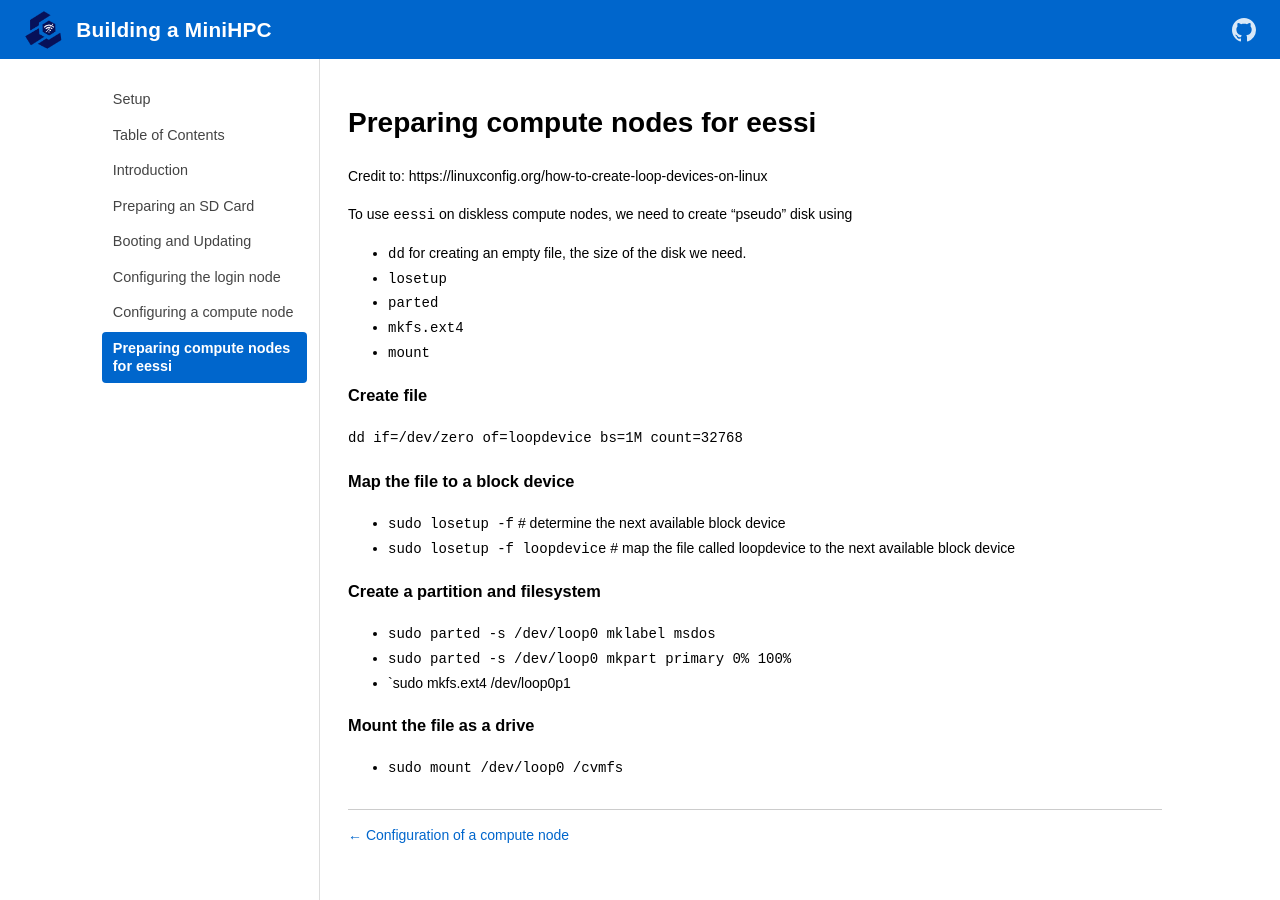
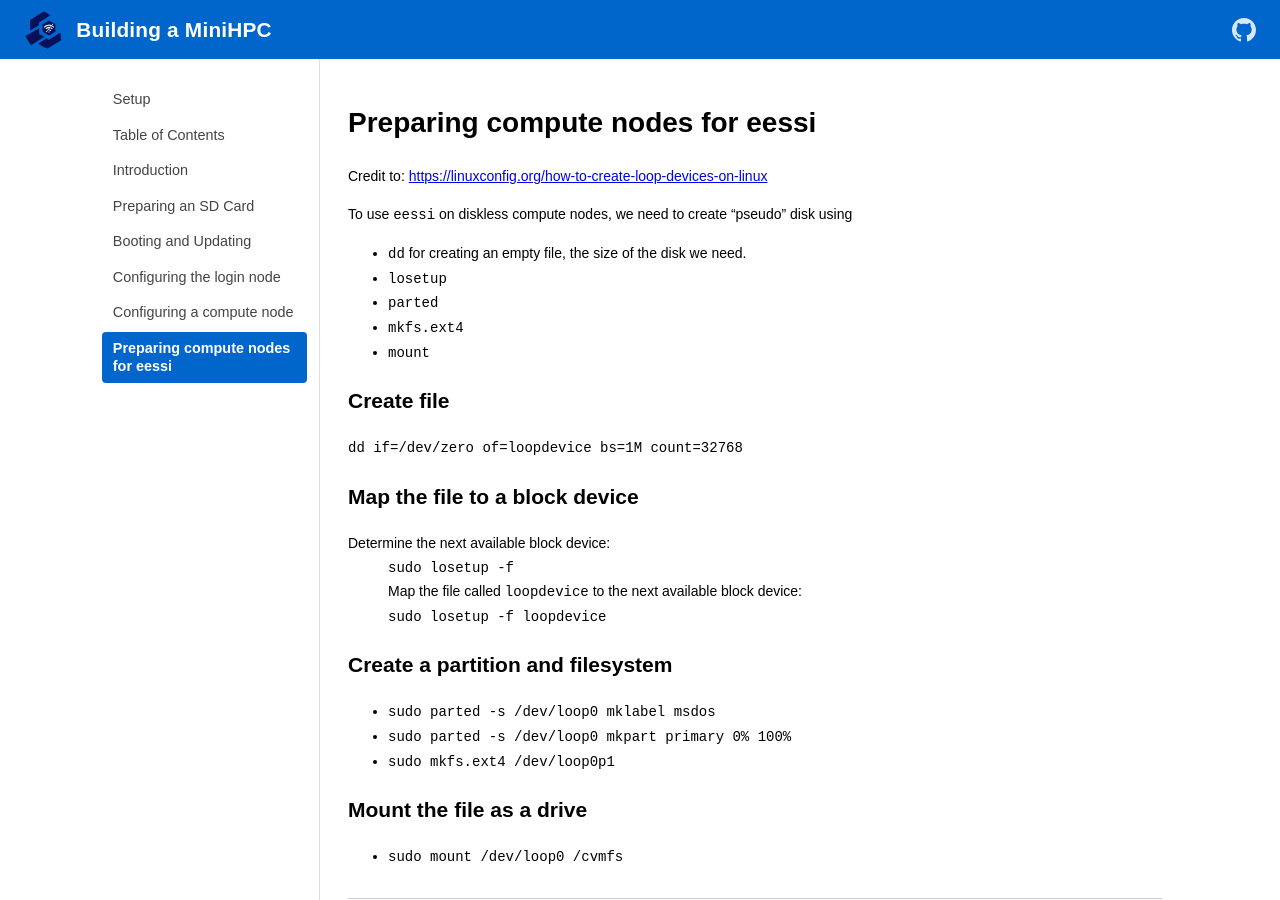
Before and after one commit to carpentriesoffline/Building_a_miniHPC_for_Training, a Jekyll site: the page built from 10-UsingLosetup.md, in a window 1280 px wide and 900 px high. Built offline with Jekyll 4.4.1, drawn with Linux system fonts in a browser that asks for light colours.

Commit message:
Fix markdownlint violations

```diff
--- a/10-UsingLosetup.md
+++ b/10-UsingLosetup.md
@@ -3,30 +3,33 @@ layout: default
 title: Preparing compute nodes for eessi
 ---
 
-Credit to: https://linuxconfig.org/how-to-create-loop-devices-on-linux
+Credit to: <https://linuxconfig.org/how-to-create-loop-devices-on-linux>
 
 To use `eessi` on diskless compute nodes, we need to create "pseudo" disk using
+
 - `dd` for creating an empty file, the size of the disk we need.
 - `losetup`
 - `parted`
 - `mkfs.ext4`
 - `mount`
 
-### Create file
+## Create file
 
 `dd if=/dev/zero of=loopdevice bs=1M count=32768`
 
-### Map the file to a block device
+## Map the file to a block device
 
-- `sudo losetup -f` # determine the next available block device
-- `sudo losetup -f loopdevice` # map the file called loopdevice to the next available block device
+Determine the next available block device:
+: `sudo losetup -f`
+Map the file called `loopdevice` to the next available block device:
+: `sudo losetup -f loopdevice`
 
-### Create a partition and filesystem
+## Create a partition and filesystem
 
 - `sudo parted -s /dev/loop0 mklabel msdos`
 - `sudo parted -s /dev/loop0 mkpart primary 0% 100%`
-- `sudo mkfs.ext4 /dev/loop0p1
+- `sudo mkfs.ext4 /dev/loop0p1`
 
-### Mount the file as a drive
+## Mount the file as a drive
 
 - `sudo mount /dev/loop0 /cvmfs`
```
Also changed, not shown: 04-configurationLogin.md (+13 -11 lines), 05-configurationCompute.md (+1 -1 lines), 06-extraStuff.md (+13 -10 lines).
